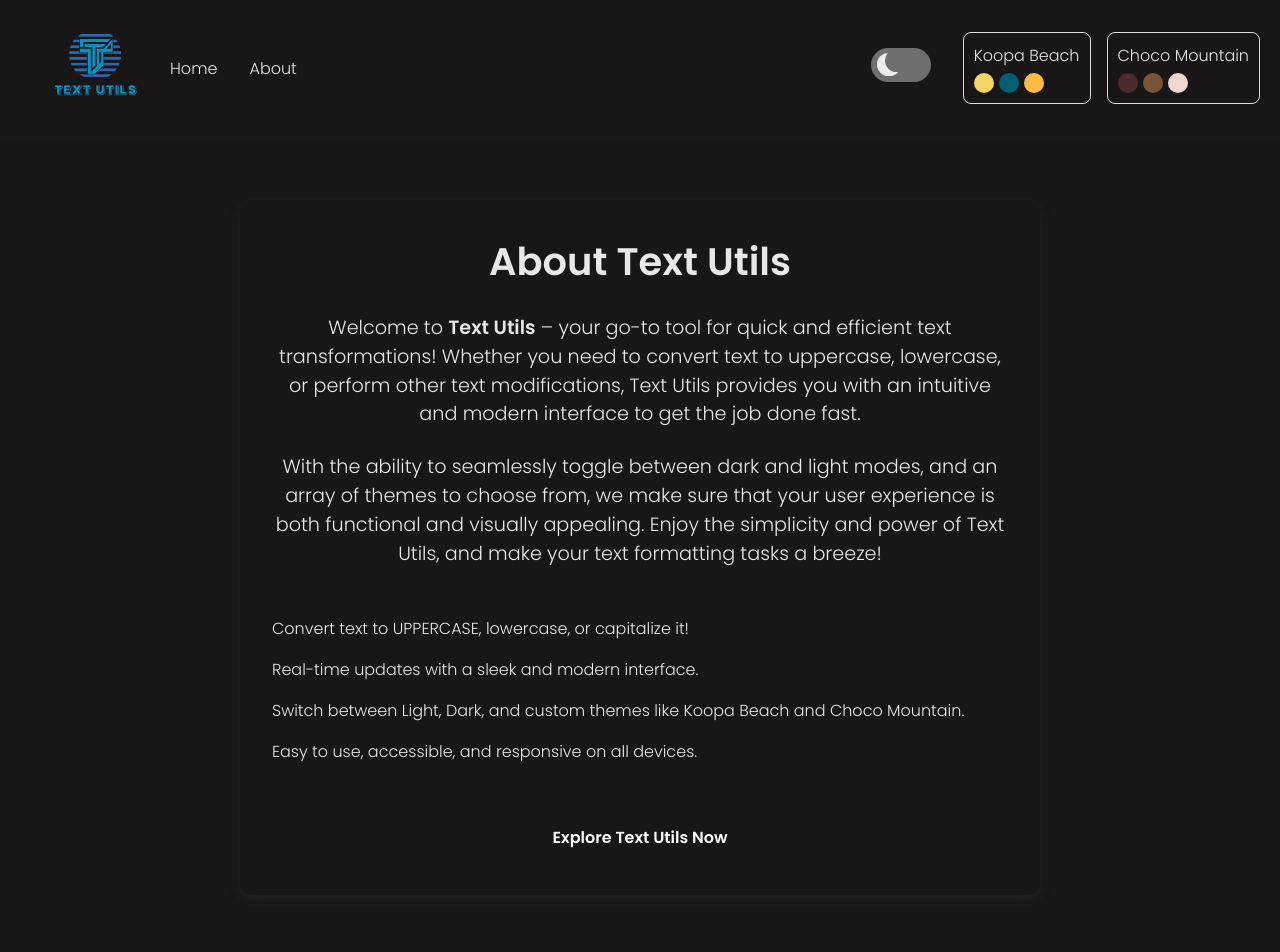
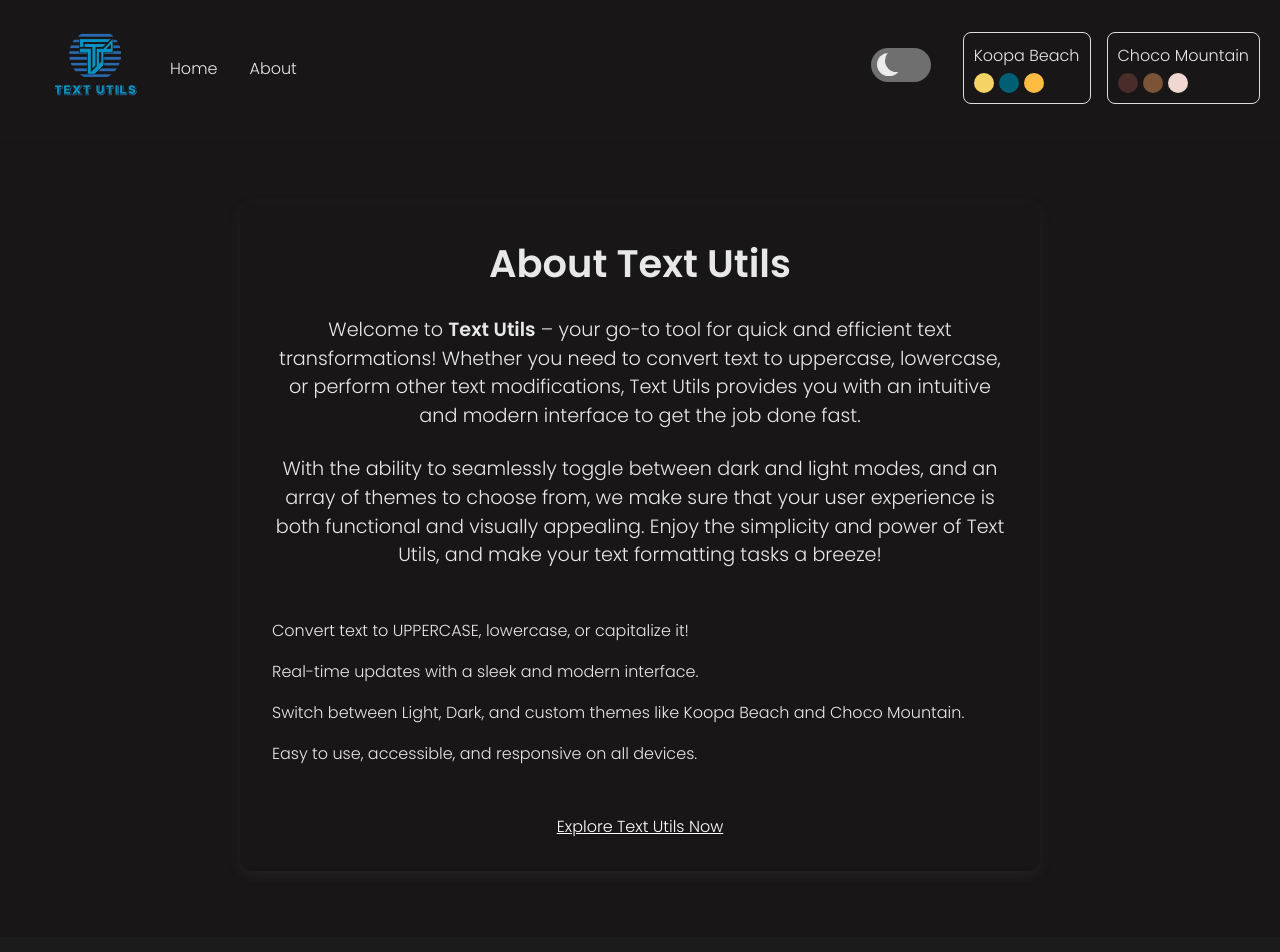
Before and after one commit to Shayan-git-tech/text-utils, a React (Create React App) app: page /about in a window 1280 px wide. Shown: the top 952 px of the page. Built offline with nearby package versions, Linux system fonts and the light colour scheme.

Commit message:
Update About.js

```diff
--- a/src/Components/Home/About.js
+++ b/src/Components/Home/About.js
@@ -1,5 +1,5 @@
 import React from 'react';
-
+import {Link} from 'react-router-dom'
 export default function About() {
   return (
     <section className="about-container">
@@ -17,7 +17,7 @@ export default function About() {
           <li>Switch between Light, Dark, and custom themes like Koopa Beach and Choco Mountain.</li>
           <li>Easy to use, accessible, and responsive on all devices.</li>
         </ul>
-        <button className="cta-button">Explore Text Utils Now</button>
+        <Link to="/" className="cta-button">Explore Text Utils Now</Link>
       </div>
     </section>
   );
```
